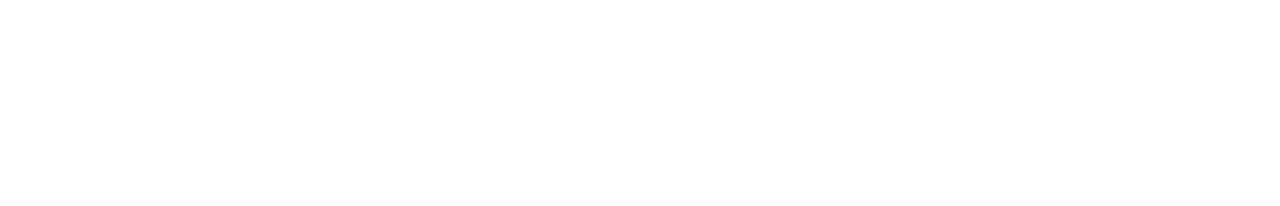
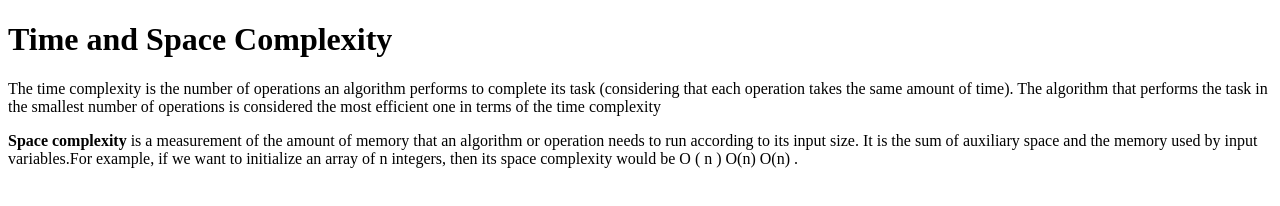
Before and after one commit to acciojob/time-and-space-complexity-Amithariyale, a website: page main.html in a window 1280 px wide. Drawn offline with Linux system fonts and the light colour scheme.

Commit message:
created a submission

```diff
--- a/main.html
+++ b/main.html
@@ -8,6 +8,9 @@
 
 <body>
 	<!-- the entire body must be written by student -->
+	<h1>Time and Space Complexity</h1>
+	<p>The time complexity is the number of operations an algorithm performs to complete its task (considering that each operation takes the same amount of time). The algorithm that performs the task in the smallest number of operations is considered the most efficient one in terms of the time complexity</p>
+	<p><b>Space complexity</b> is a measurement of the amount of memory that an algorithm or operation needs to run according to its input size. It is the sum of auxiliary space and the memory used by input variables.For example, if we want to initialize an array of n integers, then its space complexity would be O ( n ) O(n) O(n) .</p>
     <script type="text/javascript" src="./script.js">
 </script>
 
```
